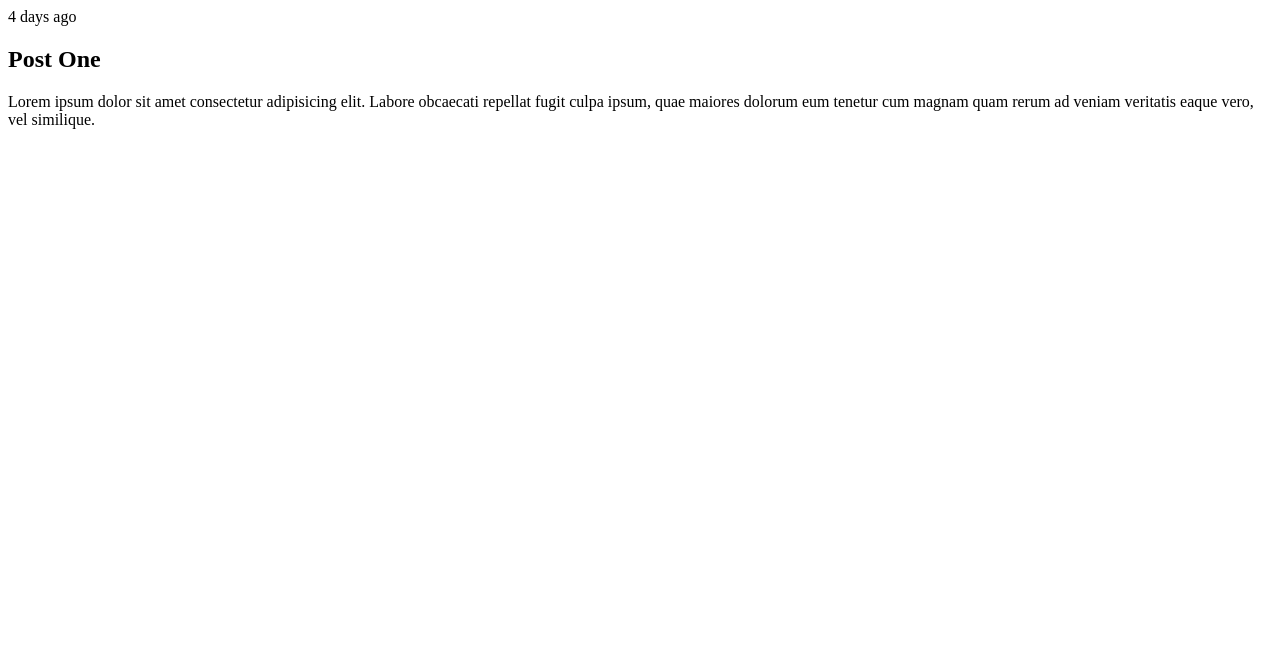
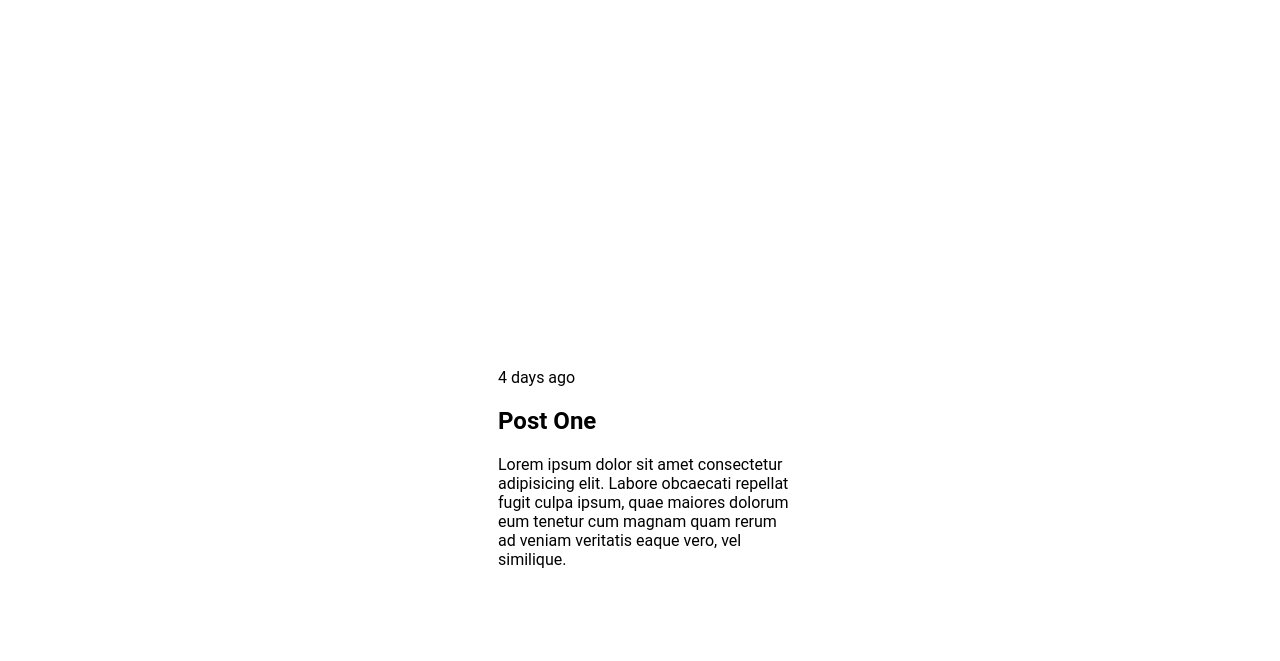
Before and after one commit to prmtrigo/Rpg-Style-Cards, a plain HTML site: page projeto/index.html in a window 1280 px wide. Drawn offline with Linux system fonts and the light colour scheme.

Commit message:
Change in Files!

```diff
--- a/html/index.html
+++ b/projeto/index.html
@@ -4,7 +4,10 @@
     <meta charset="UTF-8">
     <meta http-equiv="X-UA-Compatible" content="IE=edge">
     <meta name="viewport" content="width=device-width, initial-scale=1.0">
-    <title>Document</title>
+
+    <link rel="stylesheet" href="style.css">
+
+    <title>RPG STYLE CARDS</title>
 </head>
 <body>
     <div class="card">
--- /dev/null
+++ b/projeto/style.css
@@ -0,0 +1,18 @@
+body{
+    width: 100vw;
+    height: 100vh;
+    display: flex;
+    align-items: center;
+    justify-content: center;
+    overflow: hidden;
+}
+
+.card{
+    display: grid;
+    grid-template-columns: 300px;
+    grid-template-rows: 210px 210px 80px;
+    grid-template-areas: "image" "text" "stats";
+
+    font-family: roboto;
+    border-radius: 18px;
+}
```
